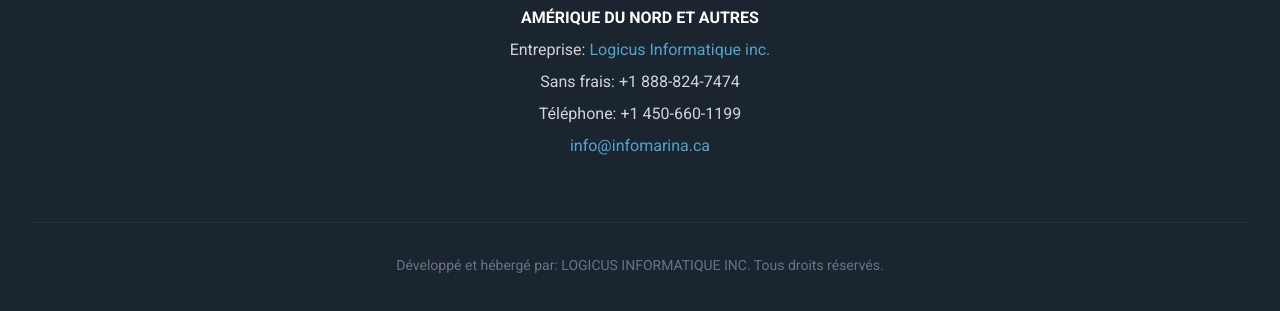
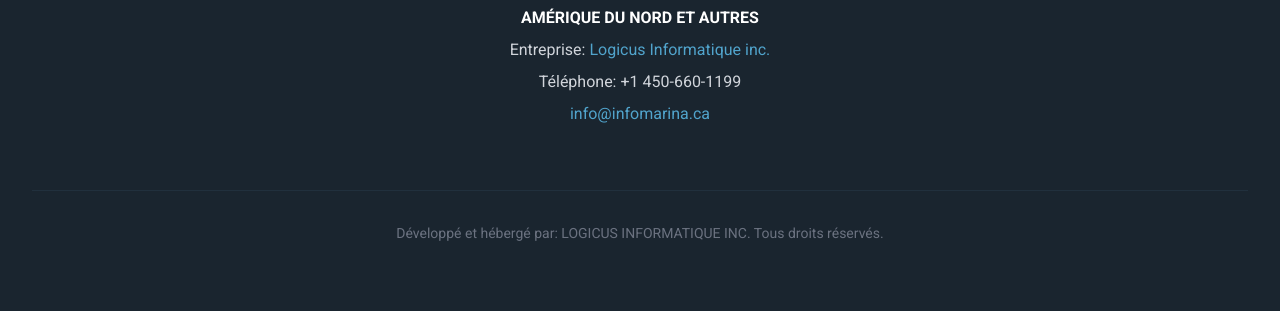
Before and after one commit to logicusinc/infomarina.ca, an Astro site: page / in a window 1280 px wide. Shown: the part 7656-7967 px from the top of the page. Built offline with nearby package versions, Linux system fonts and the light colour scheme; Astro itself is replaced by a stand-in of ours.

Commit message:
chore: remove tollFree number

```diff
--- a/src/components/Contact.astro
+++ b/src/components/Contact.astro
@@ -20,7 +20,6 @@
       <div class="space-y-2 text-gray-300">
         <p class="font-bold text-white">{region.name}</p>
         <p>{t.contact.companyLabel}: <a href="https://www.logicus.qc.ca/" target="_blank" rel="noopener" class="text-brand hover:underline">Logicus Informatique inc.</a></p>
-        <p>{t.contact.tollFreeLabel}: <a href={`tel:${region.tollFree.replace(/\s/g, '')}`} class="hover:text-brand">{region.tollFree}</a></p>
         <p>{t.contact.phoneLabel}: <a href={`tel:${region.phone.replace(/\s/g, '')}`} class="hover:text-brand">{region.phone}</a></p>
         <p><a href={`mailto:${region.email}`} class="text-brand hover:underline">{region.email}</a></p>
       </div>
--- a/src/i18n/en.json
+++ b/src/i18n/en.json
@@ -259,13 +259,11 @@
       {
         "name": "NORTH AMERICA AND OTHER",
         "phone": "+1 450-660-1199",
-        "tollFree": "+1 888-824-7474",
         "email": "info@infomarina.ca"
       }
     ],
     "companyLabel": "Company",
     "phoneLabel": "Phone",
-    "tollFreeLabel": "Toll-free",
     "emailLabel": "Email"
   },
 
--- a/src/i18n/fr.json
+++ b/src/i18n/fr.json
@@ -259,13 +259,11 @@
       {
         "name": "AMÉRIQUE DU NORD ET AUTRES",
         "phone": "+1 450-660-1199",
-        "tollFree": "+1 888-824-7474",
         "email": "info@infomarina.ca"
       }
     ],
     "companyLabel": "Entreprise",
     "phoneLabel": "Téléphone",
-    "tollFreeLabel": "Sans frais",
     "emailLabel": "Courriel"
   },
 
```
